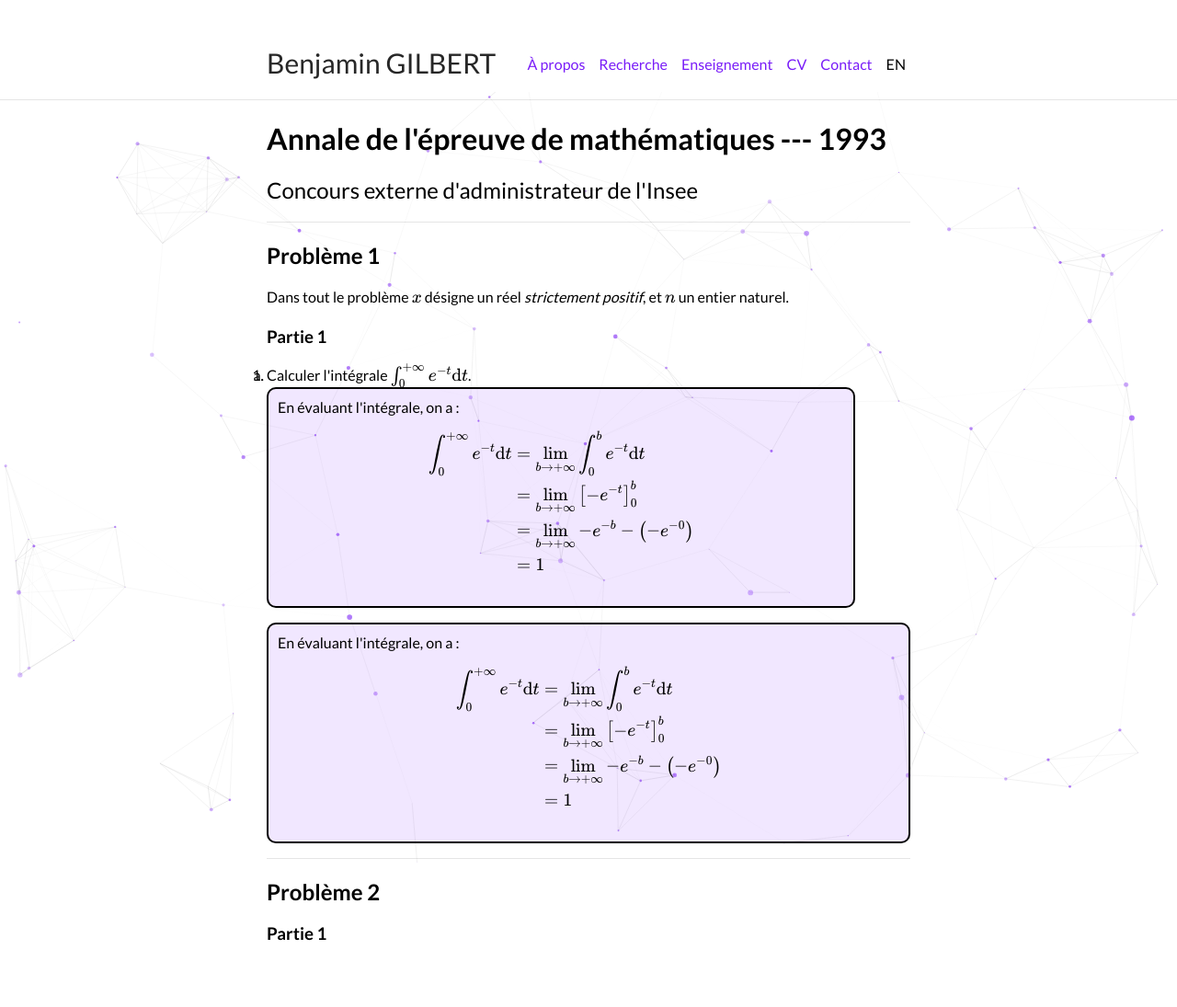
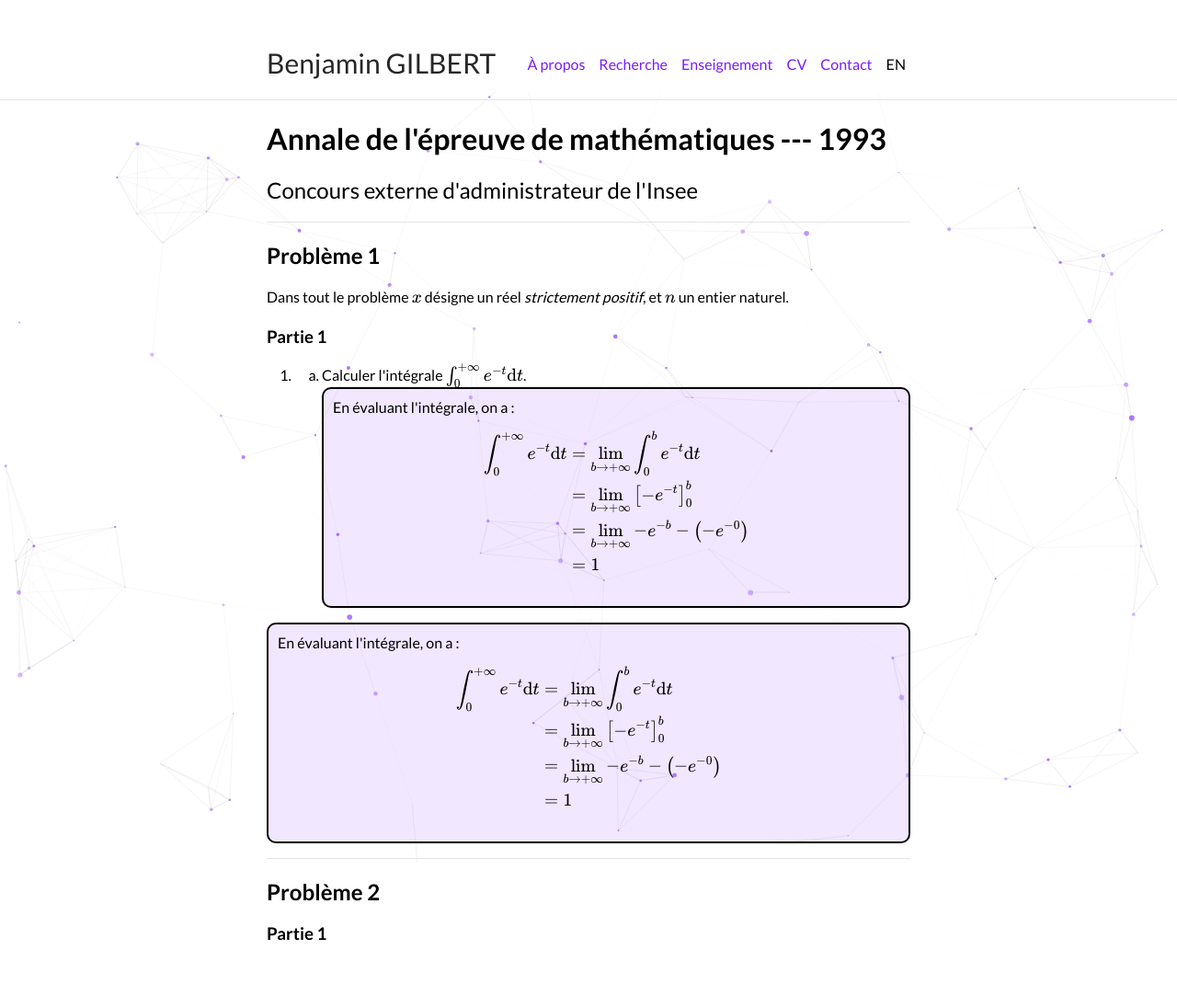
Before and after one commit to bglbrt/bglbrt.github.io, a Jekyll site: the page built from fr/corrections/administrateur_externe_1993.md, in a window 1280 px wide. Shown: the whole page at 92% size. Built offline with Jekyll 4.4.1, drawn with Linux system fonts in a browser that asks for light colours; nearby versions of some CDN libraries.

Commit message:
Mise à jour des corrections

```diff
--- a/_sass/typography.scss
+++ b/_sass/typography.scss
@@ -8,13 +8,13 @@
         counter-reset: list;
     }
     ul > li {
-        margin: 5px 0 0 0;
+        margin: 5px 0 5px 0;
     }
     ul {
-        padding: 0 20px 0 0;;
+        padding: 0 20px 0 20px;;
     }
     ol {
-        padding: 0 30px 0 0;
+        padding: 0 0 0 30px;
     }
     blockquote {
         //border: 1px solid black;
```
